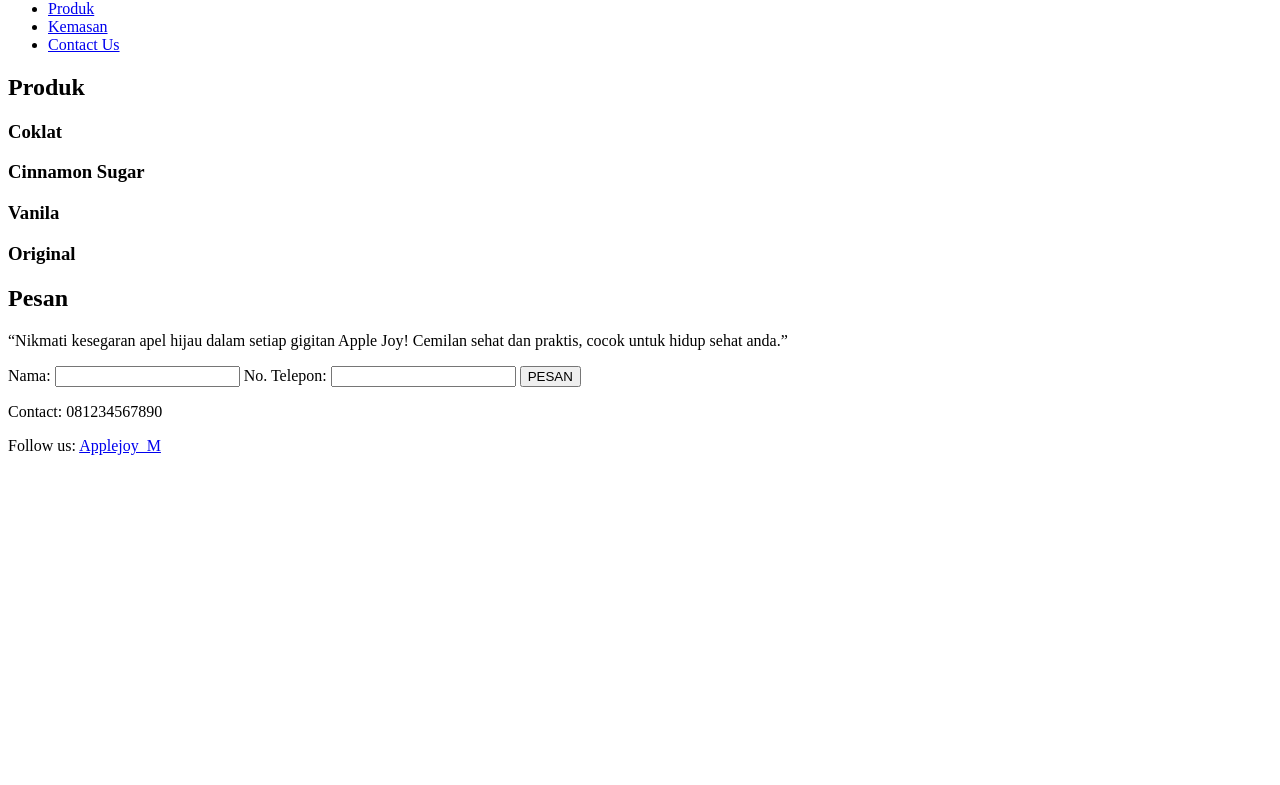
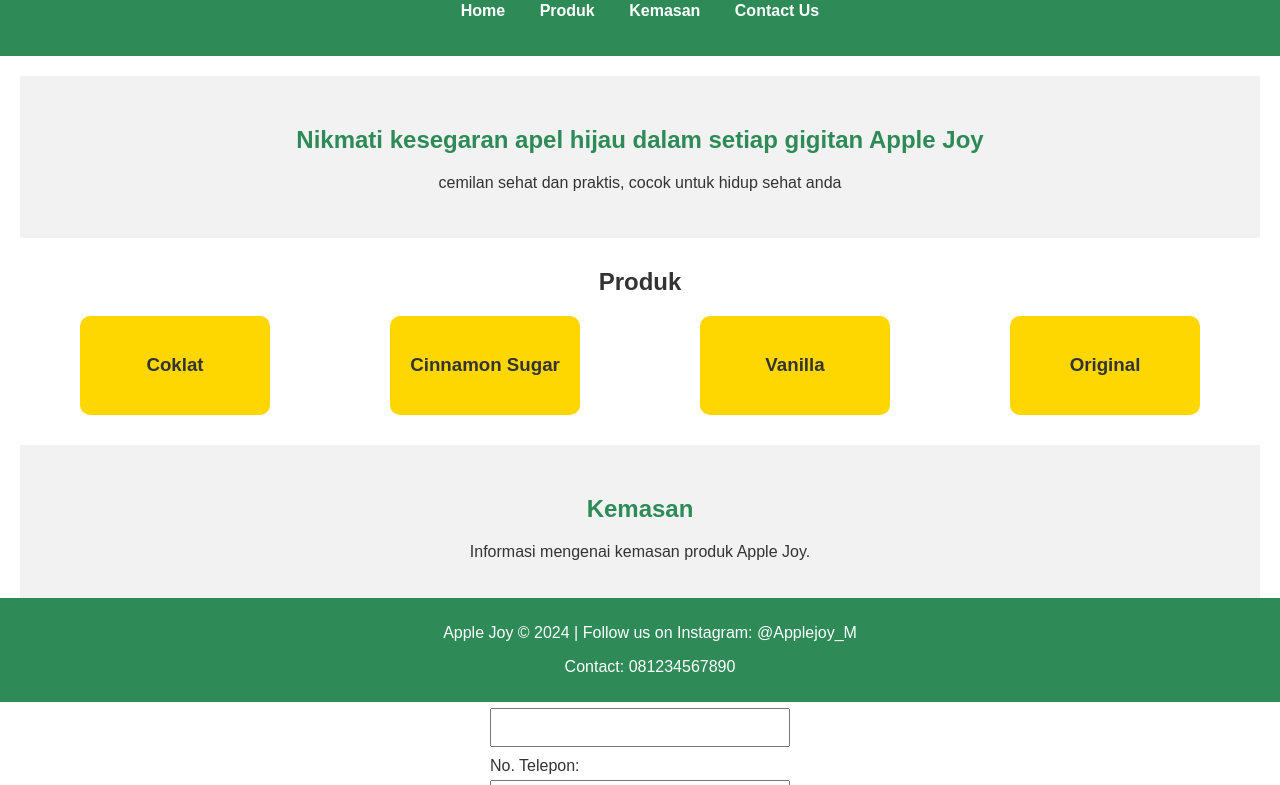
Before and after one commit to Hexzen-bit/Apple-Joy, a plain HTML site: page index.html in a window 1280 px wide. Shown: the part 98-883 px from the top of the page. Before the commit the page ends 800 px from the top, so only its background shows below. Drawn offline with Linux system fonts and the light colour scheme.

Commit message:
Add files via upload

```diff
--- a/index.html
+++ b/index.html
@@ -3,45 +3,160 @@
 <head>
     <meta charset="UTF-8">
     <meta name="viewport" content="width=device-width, initial-scale=1.0">
-    <title>Apple Joy</title>
-    <link rel="stylesheet" href="styles.css">
+    <title>Apple Joy - Home</title>
+    <style>
+        /* Embedded CSS */
+        body {
+            font-family: Arial, sans-serif;
+            margin: 0;
+            padding: 0;
+            background-color: #ffffff;
+            color: #333333;
+        }
+
+        header {
+            background-color: #2E8B57; /* Green apple-like color */
+            padding: 20px;
+            text-align: center;
+            color: white;
+        }
+
+        nav ul {
+            list-style-type: none;
+            padding: 0;
+        }
+
+        nav ul li {
+            display: inline;
+            margin: 0 15px;
+        }
+
+        nav ul li a {
+            color: white;
+            text-decoration: none;
+            font-weight: bold;
+        }
+
+        main {
+            padding: 20px;
+        }
+
+        .hero {
+            background-color: #f2f2f2;
+            padding: 30px;
+            text-align: center;
+        }
+
+        .hero h2 {
+            color: #2E8B57;
+        }
+
+        .products {
+            text-align: center;
+            margin: 30px 0;
+        }
+
+        .product-list {
+            display: flex;
+            justify-content: space-around;
+        }
+
+        .product {
+            background-color: #FFD700; /* Gold for product cards */
+            padding: 20px;
+            border-radius: 10px;
+            width: 150px;
+        }
+
+        footer {
+            background-color: #2E8B57;
+            color: white;
+            text-align: center;
+            padding: 10px;
+            position: fixed;
+            bottom: 0;
+            width: 100%;
+        }
+
+        .contact form {
+            display: flex;
+            flex-direction: column;
+            align-items: flex-start;
+            max-width: 300px;
+            margin: 0 auto;
+        }
+
+        .contact label {
+            margin-top: 10px;
+        }
+
+        .contact input {
+            padding: 10px;
+            margin-top: 5px;
+            width: 100%;
+            box-sizing: border-box;
+        }
+
+        .contact button {
+            margin-top: 20px;
+            padding: 10px 20px;
+            background-color: #2E8B57;
+            color: white;
+            border: none;
+            cursor: pointer;
+            width: 100%;
+        }
+    </style>
 </head>
 <body>
     <header>
         <h1>Apple Joy</h1>
         <nav>
             <ul>
-                <li><a href="#">Home</a></li>
-                <li><a href="#">Produk</a></li>
-                <li><a href="#">Kemasan</a></li>
-                <li><a href="#">Contact Us</a></li>
+                <li><a href="#home">Home</a></li>
+                <li><a href="#produk">Produk</a></li>
+                <li><a href="#kemasan">Kemasan</a></li>
+                <li><a href="#contact">Contact Us</a></li>
             </ul>
         </nav>
     </header>
 
     <main>
-        <section class="products">
+        <!-- Home Section -->
+        <section id="home" class="hero">
+            <h2>Nikmati kesegaran apel hijau dalam setiap gigitan Apple Joy</h2>
+            <p>cemilan sehat dan praktis, cocok untuk hidup sehat anda</p>
+        </section>
+
+        <!-- Produk Section -->
+        <section id="produk" class="products">
             <h2>Produk</h2>
             <div class="product-list">
-                <div class="product-item">
+                <div class="product">
                     <h3>Coklat</h3>
                 </div>
-                <div class="product-item">
+                <div class="product">
                     <h3>Cinnamon Sugar</h3>
                 </div>
-                <div class="product-item">
-                    <h3>Vanila</h3>
+                <div class="product">
+                    <h3>Vanilla</h3>
                 </div>
-                <div class="product-item">
+                <div class="product">
                     <h3>Original</h3>
                 </div>
             </div>
         </section>
 
-        <section class="order">
-            <h2>Pesan</h2>
-            <p>“Nikmati kesegaran apel hijau dalam setiap gigitan Apple Joy! Cemilan sehat dan praktis, cocok untuk hidup sehat anda.”</p>
-            <form action="#" method="post">
+        <!-- Kemasan Section -->
+        <section id="kemasan" class="hero">
+            <h2>Kemasan</h2>
+            <p>Informasi mengenai kemasan produk Apple Joy.</p>
+        </section>
+
+        <!-- Contact Section -->
+        <section id="contact" class="contact">
+            <h2>Contact Us</h2>
+            <form>
                 <label for="name">Nama:</label>
                 <input type="text" id="name" name="name" required>
 
@@ -54,8 +169,8 @@
     </main>
 
     <footer>
+        <p>Apple Joy © 2024 | Follow us on Instagram: @Applejoy_M</p>
         <p>Contact: 081234567890</p>
-        <p>Follow us: <a href="#">Applejoy_M</a></p>
     </footer>
 </body>
 </html>
```
